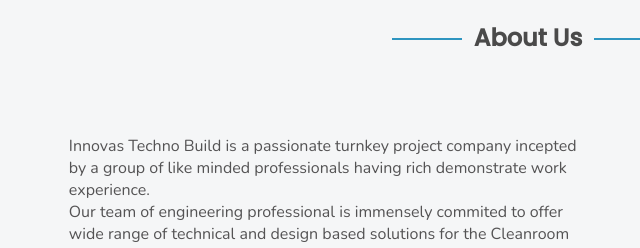
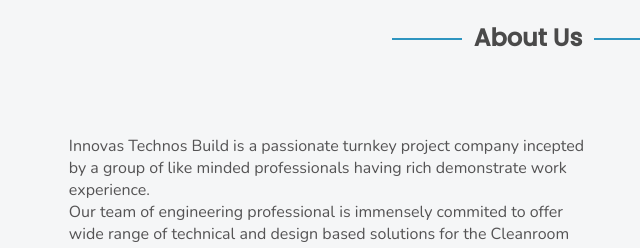
Before and after one commit to yashpalkar/Innovas, a plain HTML site: page index.html in a window 1280 px wide. Shown: the part 880-1128 px from the top of the page, 112-752 px from the left. Drawn offline with nearby package versions, Linux system fonts and the light colour scheme.

Commit message:
Update index.html

```diff
--- a/index.html
+++ b/index.html
@@ -99,7 +99,7 @@
               </div>
               <div class="dir-ltr alignleft section_content" id="abt_content">
                 <div>
-                  <p>Innovas Techno Build is a passionate turnkey project company incepted by a group of like minded
+                  <p>Innovas Technos Build is a passionate turnkey project company incepted by a group of like minded
                     professionals having rich demonstrate work experience. </p>
 
                   <p>Our team of engineering professional is immensely commited to offer wide range of technical and
```
